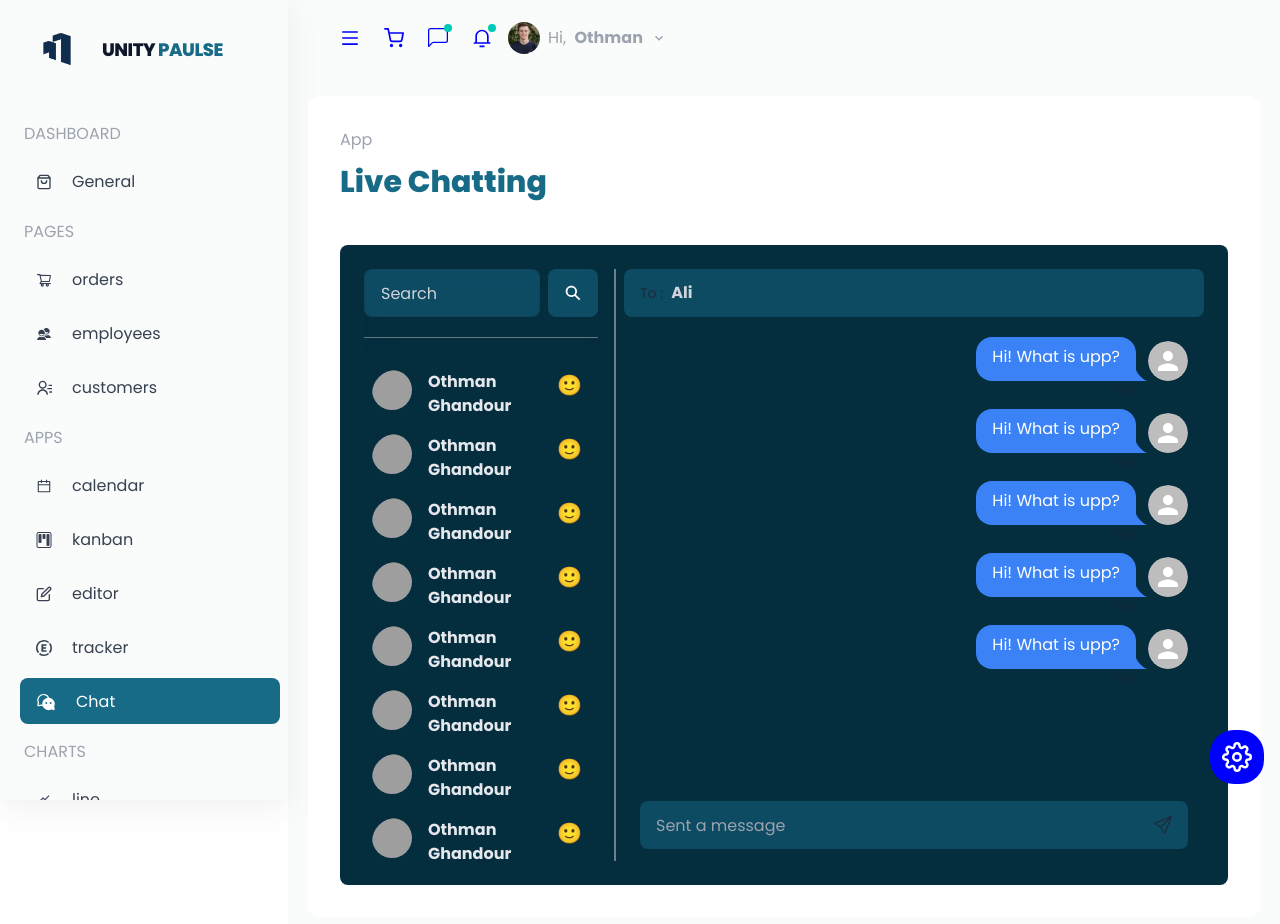
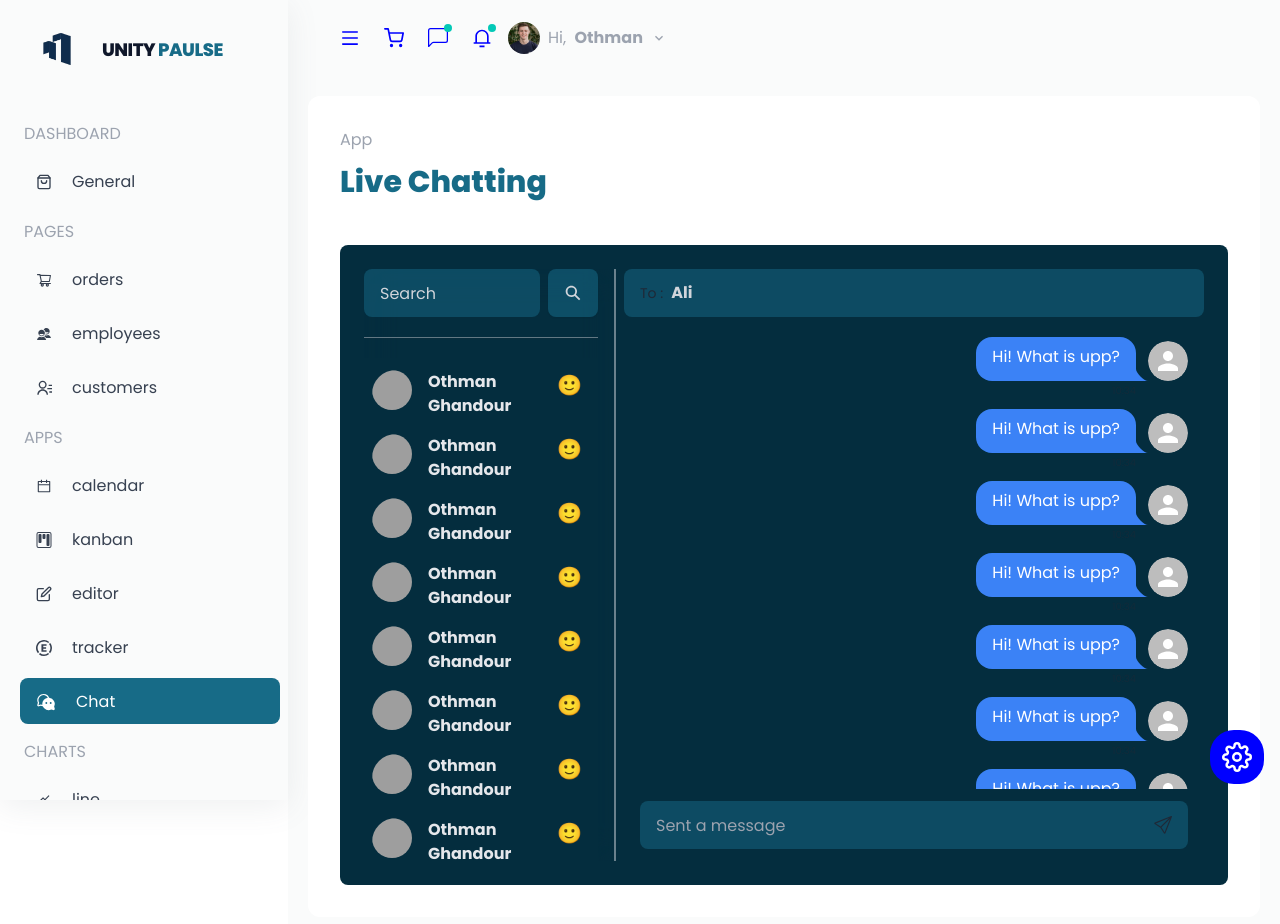
Before and after one commit to OthmanGh/UNITEYPULSE, a React (Vite) app in the folder frontend/: page /dashboard/chat in a window 1280 px wide. Shown: the top 924 px of the page. Built offline with nearby package versions, Linux system fonts and the light colour scheme; grey boxes are pictures that could not be loaded.

Commit message:
Update Files

```diff
--- a/frontend/src/pages/Dashboard/pages/Chat/components/Messages.tsx
+++ b/frontend/src/pages/Dashboard/pages/Chat/components/Messages.tsx
@@ -9,6 +9,17 @@ const Messages = () => {
       <Message />
       <Message />
       <Message />
+      <Message />
+      <Message />
+      <Message />
+      <Message />
+      <Message />
+
+      <Message />
+      <Message />
+      <Message />
+      <Message />
+      <Message />
     </div>
   );
 };
--- a/frontend/src/pages/Dashboard/pages/Chat/components/SearchInput.tsx
+++ b/frontend/src/pages/Dashboard/pages/Chat/components/SearchInput.tsx
@@ -6,10 +6,10 @@ const SearchInput = () => {
       <input
         type="text"
         placeholder="Search"
-        className="input input-bordered rounded-ml bg-secondary bg-opacity-50 placeholder:text-gray-300 text-white w-[100%] focus:bg-secondary"
+        className="input input-bordered rounded-ml bg-secondary bg-opacity-50 placeholder:text-gray-300 text-white w-[100%] focus:bg-secondary border-none outline-none"
       />
 
-      <button type="submit" className="btn btn-rectangle bg-secondary bg-opacity-55 border-none text-white text-lg hover:bg-secondary h-[40px]">
+      <button type="submit" className="btn btn-rectangle bg-secondary bg-opacity-55 border-none text-gray-300 text-lg hover:bg-secondary h-[40px]">
         <IoSearchSharp />
       </button>
     </form>
```
Also changed, not shown: 2 other files (tests, documents, lock files or other folders).
